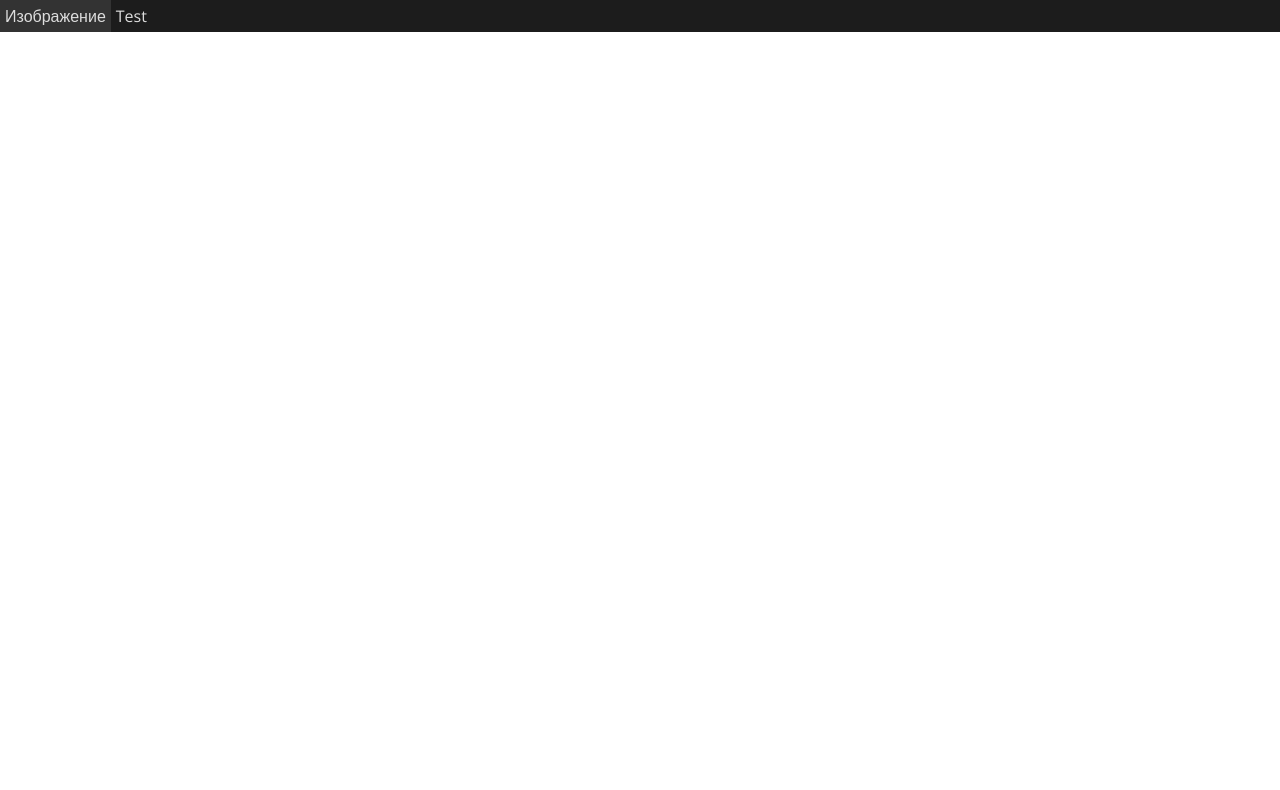
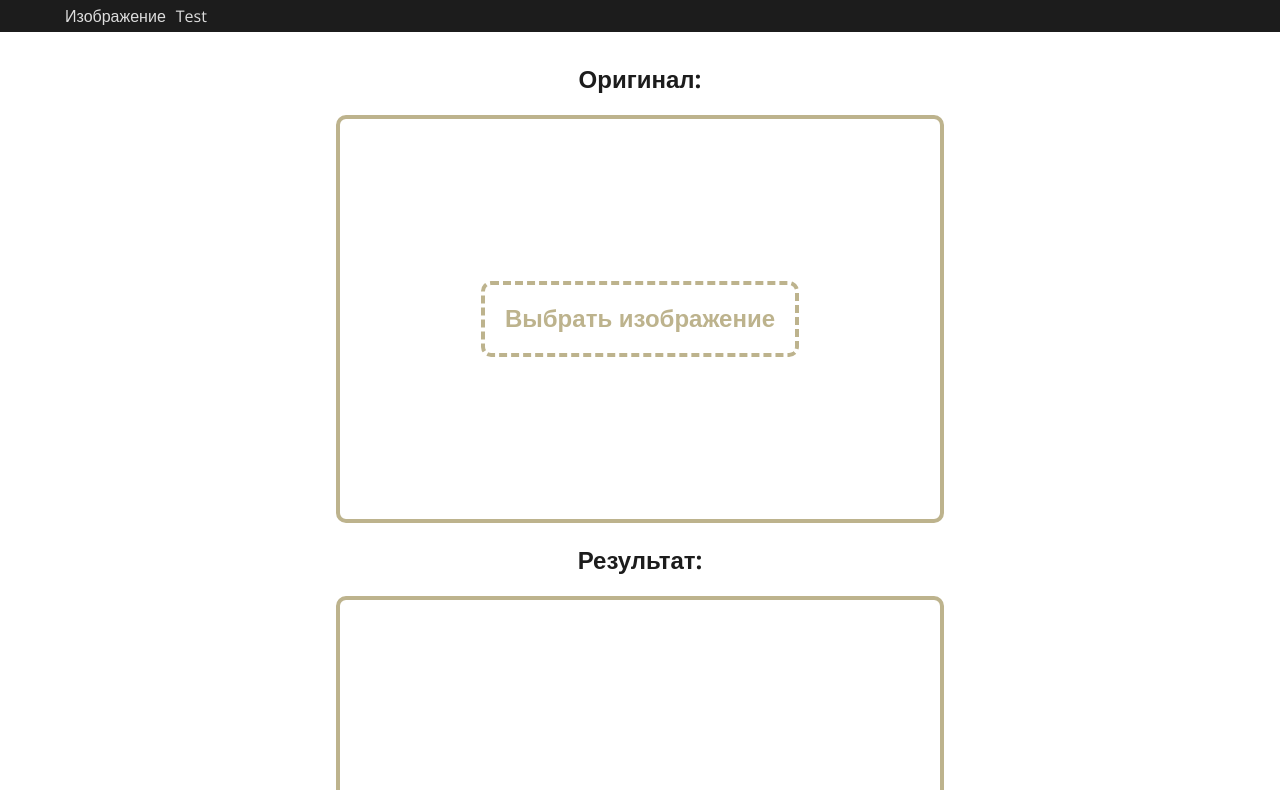
Before and after one commit to dreamer20/Imgtool_frontend, a React (Create React App) app: page / in a window 1280 px wide. Shown: the top 790 px of the page. Built offline with nearby package versions, Linux system fonts and the light colour scheme.

Commit message:
Add ImagePreview

```diff
--- a/src/App.js
+++ b/src/App.js
@@ -1,16 +1,30 @@
-import React from 'react';
+import React, { useRef, useState } from 'react';
 import './App.scss';
 import Menu from './Menu';
 import MenuBar from './MenuBar';
 import MenuItem from './MenuItem';
+import ImagePreview from './ImagePreview';
 
 function App() {
+
+  const [openedImgSrc, setOpenedImgSrc] = useState(null);
+  const imgInputFileEl = useRef(null);
+
+  function openImage() {
+    imgInputFileEl.current.click();
+  }
+
+  function handleImgInputFileChange(e) {
+    const imgUrl = URL.createObjectURL(e.target.files[0]);
+    setOpenedImgSrc(imgUrl);
+  }
+
   return (
-    <div>
-      <header className="header">
+    <div className="App">
+      <header className="App__header">
         <MenuBar>
           <Menu title="Изображение">
-            <MenuItem>
+            <MenuItem onClick={openImage}>
               Открыть
             </MenuItem>
           </Menu>
@@ -21,6 +35,16 @@ function App() {
           </Menu>
         </MenuBar>
       </header>
+      <h2 className="App__title">Оригинал:</h2>
+      <ImagePreview onClick={openImage} src={openedImgSrc} image='original' />
+      <h2 className="App__title">Результат:</h2>
+      <ImagePreview image='result' />
+      <input
+        ref={imgInputFileEl}
+        type="file"
+        accept="image/*"
+        onChange={handleImgInputFileChange}
+        className="App__imgInput" />
     </div>
   );
 }
--- a/src/App.scss
+++ b/src/App.scss
@@ -1,3 +1,18 @@
-.header {
-  background: #333;
+.App {
+  margin-bottom: 60px;
+
+  &__header {
+    background: #1c1c1c;
+    padding: 0 60px;
+    margin-bottom: 30px;
+  }
+
+  &__imgInput {
+    display: none;
+  }
+
+  &__title {
+    color: #1c1c1c;
+    text-align: center;
+  }
 }
--- /dev/null
+++ b/src/ImagePreview.jsx
@@ -0,0 +1,41 @@
+import React from 'react';
+import './ImagePreview.scss';
+
+function ImagePreview(props) {
+  let previewInner = null,
+      previewContainerInner = null;
+
+  if (props.image === 'original') {
+    previewContainerInner = (
+      <button
+        className="ImagePreview__button"
+        onClick={props.onClick}>
+        Выбрать изображение
+      </button>
+    );
+  } else if (props.image === 'result') {
+    previewContainerInner = (
+      <div className="ImagePreview__text">
+        Результат
+      </div>
+    )
+  }
+
+  if (props.src) {
+    previewInner = <img src={props.src} alt={props.image} className="ImagePreview__image" />;
+  } else {
+    previewInner = (
+      <div className="ImagePreview__container">
+        {previewContainerInner}
+      </div>
+    );
+  }
+
+  return (
+    <div className="ImagePreview">
+      {previewInner}
+    </div>
+  );
+}
+
+export default ImagePreview;
--- /dev/null
+++ b/src/ImagePreview.scss
@@ -0,0 +1,43 @@
+.ImagePreview {
+  display: flex;
+  flex-flow: row, nowrap;
+  align-items: center;
+  justify-content: center;
+
+  &__container {
+    width: 600px;
+    height: 400px;
+    border: 4px solid #bdb38d;
+    border-radius: 10px;
+    display: flex;
+    justify-content: center;
+    align-items: center;
+  }
+
+  &__image {
+    max-width: 600px;
+  }
+
+  &__text {
+    color: #bdb38d;
+    font-size: 24px;
+    font-weight: 700;
+  }
+
+  &__button {
+    border: 4px dashed #bdb38d;
+    border-radius: 10px;
+    background: transparent;
+    padding: 20px;
+    cursor: pointer;
+    color: #bdb38d;
+    font-size: 24px;
+    font-weight: 700;
+
+    &:hover {
+      border: 4px solid #bdb38d;
+      background: #bdb38d;
+      color: #fff;
+    }
+  }
+}
```
